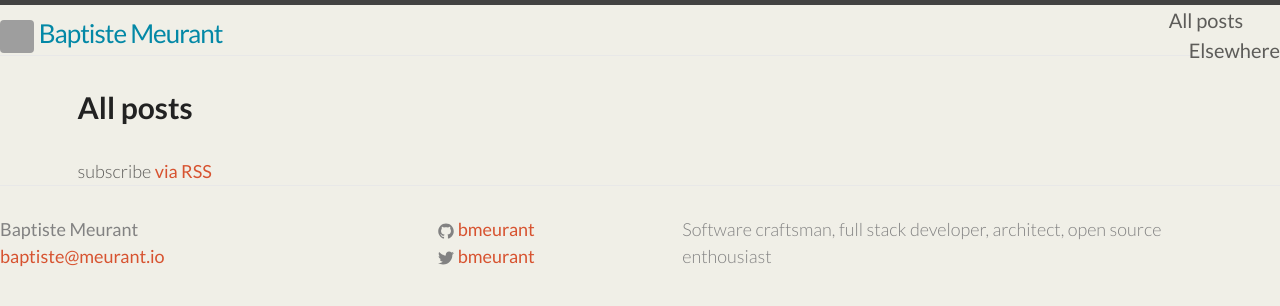
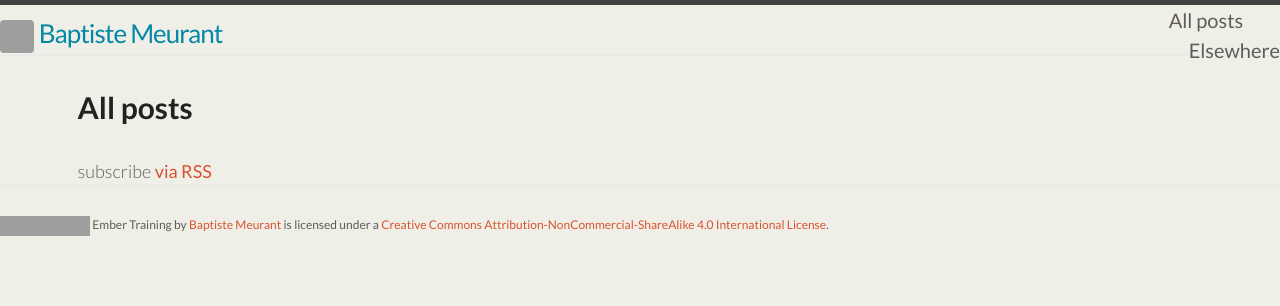
Before and after one commit to bmeurant/bmeurant.github.io, a Jekyll site: the page built from posts/index.html, in a window 1280 px wide. Shown: the top 306 px of the page. Built offline with Jekyll 4.4.1, drawn with Linux system fonts in a browser that asks for light colours; nearby versions of some CDN libraries; grey boxes are pictures that could not be loaded.

```diff
--- a/_includes/footer.html
+++ b/_includes/footer.html
@@ -2,51 +2,18 @@
 
   <div class="wrapper">
 
-    <div class="footer-col-wrapper">
-      <div class="footer-col  footer-col-1">
-        <ul class="contact-list">
-          <li>{{ site.title }}</li>
-          <li><a href="mailto:{{ site.email }}">{{ site.email }}</a></li>
-        </ul>
-      </div>
+    <a rel="license" href="http://creativecommons.org/licenses/by-nc-sa/4.0/">
+      <img alt="Creative Commons License"
+           style="border-width:0"
+           src="https://i.creativecommons.org/l/by-nc-sa/4.0/80x15.png"/></a>
 
-      <div class="footer-col  footer-col-2">
-        <ul class="social-media-list">
-          {% if site.github_username %}
-          <li>
-            <a href="https://github.com/{{ site.github_username }}">
-              <span class="icon  icon--github">
-                <svg viewBox="0 0 16 16">
-                  <path fill="#828282" d="M7.999,0.431c-4.285,0-7.76,3.474-7.76,7.761 c0,3.428,2.223,6.337,5.307,7.363c0.388,0.071,0.53-0.168,0.53-0.374c0-0.184-0.007-0.672-0.01-1.32 c-2.159,0.469-2.614-1.04-2.614-1.04c-0.353-0.896-0.862-1.135-0.862-1.135c-0.705-0.481,0.053-0.472,0.053-0.472 c0.779,0.055,1.189,0.8,1.189,0.8c0.692,1.186,1.816,0.843,2.258,0.645c0.071-0.502,0.271-0.843,0.493-1.037 C4.86,11.425,3.049,10.76,3.049,7.786c0-0.847,0.302-1.54,0.799-2.082C3.768,5.507,3.501,4.718,3.924,3.65 c0,0,0.652-0.209,2.134,0.796C6.677,4.273,7.34,4.187,8,4.184c0.659,0.003,1.323,0.089,1.943,0.261 c1.482-1.004,2.132-0.796,2.132-0.796c0.423,1.068,0.157,1.857,0.077,2.054c0.497,0.542,0.798,1.235,0.798,2.082 c0,2.981-1.814,3.637-3.543,3.829c0.279,0.24,0.527,0.713,0.527,1.437c0,1.037-0.01,1.874-0.01,2.129 c0,0.208,0.14,0.449,0.534,0.373c3.081-1.028,5.302-3.935,5.302-7.362C15.76,3.906,12.285,0.431,7.999,0.431z"/>
-                </svg>
-              </span>
-
-              <span class="username">{{ site.github_username }}</span>
-            </a>
-          </li>
-          {% endif %}
-
-          {% if site.twitter_username %}
-          <li>
-            <a href="https://twitter.com/{{ site.twitter_username }}">
-              <span class="icon  icon--twitter">
-                <svg viewBox="0 0 16 16">
-                  <path fill="#828282" d="M15.969,3.058c-0.586,0.26-1.217,0.436-1.878,0.515c0.675-0.405,1.194-1.045,1.438-1.809
-                  c-0.632,0.375-1.332,0.647-2.076,0.793c-0.596-0.636-1.446-1.033-2.387-1.033c-1.806,0-3.27,1.464-3.27,3.27 c0,0.256,0.029,0.506,0.085,0.745C5.163,5.404,2.753,4.102,1.14,2.124C0.859,2.607,0.698,3.168,0.698,3.767 c0,1.134,0.577,2.135,1.455,2.722C1.616,6.472,1.112,6.325,0.671,6.08c0,0.014,0,0.027,0,0.041c0,1.584,1.127,2.906,2.623,3.206 C3.02,9.402,2.731,9.442,2.433,9.442c-0.211,0-0.416-0.021-0.615-0.059c0.416,1.299,1.624,2.245,3.055,2.271 c-1.119,0.877-2.529,1.4-4.061,1.4c-0.264,0-0.524-0.015-0.78-0.046c1.447,0.928,3.166,1.469,5.013,1.469 c6.015,0,9.304-4.983,9.304-9.304c0-0.142-0.003-0.283-0.009-0.423C14.976,4.29,15.531,3.714,15.969,3.058z"/>
-                </svg>
-              </span>
-
-              <span class="username">{{ site.twitter_username }}</span>
-            </a>
-          </li>
-          {% endif %}
-        </ul>
-      </div>
-
-      <div class="footer-col  footer-col-3">
-        <p class="text">{{ site.description }}</p>
-      </div>
-    </div>
+    <span
+        xmlns:dct="http://purl.org/dc/terms/" href="http://purl.org/dc/dcmitype/Text" property="dct:title"
+        rel="dct:type">Ember Training</span> by <a xmlns:cc="http://creativecommons.org/ns#"
+                                                   href="http://baptiste.meurant.io/" property="cc:attributionName"
+                                                   rel="cc:attributionURL">Baptiste Meurant</a> is licensed under a <a
+        rel="license" href="http://creativecommons.org/licenses/by-nc-sa/4.0/">Creative Commons
+      Attribution-NonCommercial-ShareAlike 4.0 International License</a>.
 
   </div>
 
--- a/_layouts/page.html
+++ b/_layouts/page.html
@@ -20,6 +20,8 @@ layout: simple
             </div>
         </nav>
     </article>
+
+    {% include footer.html %}
 
 </div>
 
--- a/_sass/_page.scss
+++ b/_sass/_page.scss
@@ -118,6 +118,10 @@ div#toc {
     }
 }
 
+.site-footer {
+ font-size: 12px;
+}
+
 @media #{$medium-up} {
     .page-content {
         .page-main {
--- a/css/main.css
+++ b/css/main.css
@@ -1900,6 +1900,9 @@ div#toc {
   .toggle-answers:focus {
     outline: none; }
 
+.site-footer {
+  font-size: 12px; }
+
 @media only screen and (min-width: 40.0625em) {
   .page-content .page-main {
     padding-left: 0.9375rem;
```
